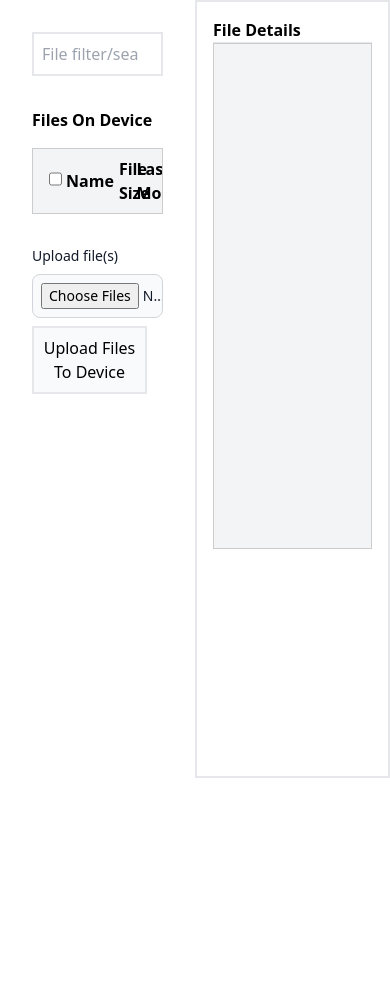
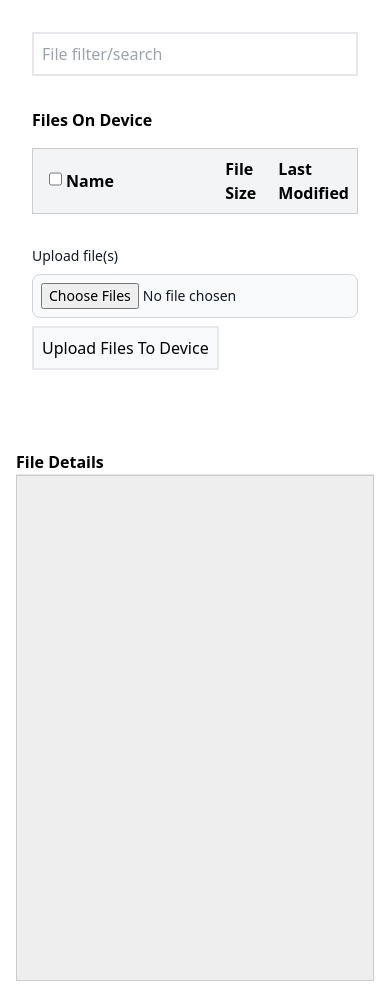
Before and after one commit to tlstommy/skydrive, a Flask app: template templates/index.html in a window 390 px wide. Shown: the part 66-1063 px from the top of the page. Before the commit the page ends 844 px from the top, so only its background shows below. Run offline with Flask 3, Linux system fonts and the light colour scheme; the template is opened without the code that fills it, so the values that code supplies are empty; style sheets or scripts are compiled from the project's sources.

Commit message:
responsive to mobile now

```diff
--- a/run.py
+++ b/run.py
@@ -1,4 +1,4 @@
 from app import app
 
 if __name__ == '__main__':
-    app.run(debug=True)
+    app.run(debug=True,use_reloader=False)
--- a/tailwind.config.js
+++ b/tailwind.config.js
@@ -5,7 +5,14 @@ module.exports = {
     "./static/src/**/*.js"
   ],
   theme: {
-    extend: {},
+    extend: {
+      screens: {
+        'sm': '640px', // Small screens
+        'md': '768px', // Medium screens
+        'lg': '1024px', // Large screens
+        'xl': '1280px', // Extra-large screens
+      },
+    },
   },
   plugins: [],
 }
--- a/templates/index.html
+++ b/templates/index.html
@@ -46,7 +46,24 @@
             height: 60vh;
             border: 1px solid #ccc;
             overflow: auto;
-            background: #fff;
+            background: #eee;
+        }
+
+        /* tailwinds breakpoint system just in raw CSS*/
+        .flex-container {
+            display: flex;
+            flex-direction: column; /* This is the default direction, so it's optional to include */
+        }
+
+        /* md */
+        @media (min-width: 768px) {
+            .flex-container {
+                flex-direction: row;
+            }
+        }
+
+        .flex-item {
+            flex-grow: 2;
         }
 
 
@@ -61,10 +78,10 @@
                 <h1 class="text-2xl font-bold">WPSD - prototype</h1>
             </div>
         </header>
-        <main class="flex flex-1">
-            <div class="p-8 w-1/2">
+        <div class="flex-container flex-item">
+            <div class="p-8 w-full md:flex-1">
 
-                <div>
+
 
                 <div class="mb-4">
                     <input class="border-2 w-full p-2 mb-4" placeholder="File filter/search" type="search">
@@ -127,15 +144,13 @@
 
                     </div>
                 </form>
-
-                </div>
             </div>
 
-            <div class="file-details-section p-4 border-2 w-1/2">
+            <div class="file-details-section p-4  w-full md:flex-1">
                 <h3 class='font-bold'>File Details</h3>
                 <hr>
-                <div id="file-preview-box" class="flex justify-center items-center bg-gray-100 overflow-hidden h-96 ">
-                    <iframe id="file-preview-iframe" class="flex justify-center items-center  bg-gray-100  " width="100%" height="100%" src=""></iframe>
+                <div id="file-preview-box" class="flex justify-center items-center overflow-hidden h-96 ">
+                    <iframe id="file-preview-iframe" class="flex justify-center items-center " width="100%" height="100%" src=""></iframe>
 
                 </div>
                 <div class="file-info">
@@ -155,7 +170,7 @@
             </div>
 
 
-        </main>
+        </div>
     </div>
 
     <script>
```
Lines whose indentation alone changed are shown as unchanged.
